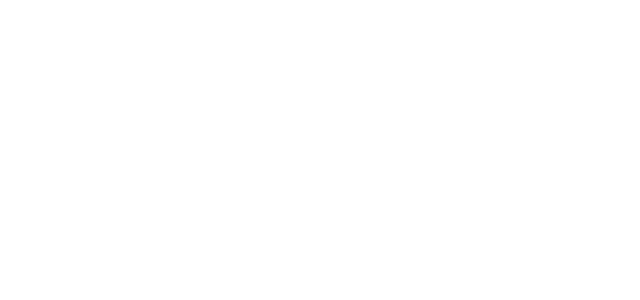
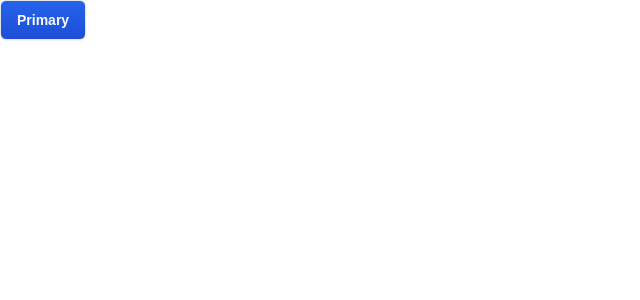
Before and after one commit to rizonkumar/jira, a Next.js app: page / in a window 1280 px wide. Shown: the top 300 px of the page, without its empty margins (0-640 px from the left). Built offline with nearby package versions, Linux system fonts and the light colour scheme.

Commit message:
fixed:eslint issue

```diff
--- a/src/app/page.tsx
+++ b/src/app/page.tsx
@@ -1,3 +1,9 @@
+import { Button } from "@/components/ui/button";
+
 export default function Home() {
-  return <></>;
+  return (
+    <>
+      <Button>Primary</Button>
+    </>
+  );
 }
--- a/src/components/ui/button.tsx
+++ b/src/components/ui/button.tsx
@@ -1,57 +1,60 @@
-import * as React from "react"
-import { Slot } from "@radix-ui/react-slot"
-import { cva, type VariantProps } from "class-variance-authority"
+import * as React from "react";
+import { Slot } from "@radix-ui/react-slot";
+import { cva, type VariantProps } from "class-variance-authority";
 
-import { cn } from "@/lib/utils"
+import { cn } from "@/lib/utils";
 
 const buttonVariants = cva(
-  "inline-flex items-center justify-center whitespace-nowrap rounded-md text-sm font-medium transition-colors focus-visible:outline-none focus-visible:ring-1 focus-visible:ring-ring disabled:pointer-events-none disabled:opacity-50",
+  "inline-flex items-center justify-center whitespace-nowrap rounded-md text-sm font-semibold transition-colors focus-visible:outline-none focus-visible:ring-1 focus-visible:ring-ring disabled:pointer-events-none disabled:bg-neutral-100 disabled:from-neutral-100 disabled:to-neutral-100 disabled:text-neutral-300 border border-netural-200 shadow-sm",
   {
     variants: {
       variant: {
-        default:
-          "bg-primary text-primary-foreground shadow hover:bg-primary/90",
+        primary:
+          "bg-gradient-to-b from-blue-600 to-blue-700 text-primary-foreground hover:from-blue-700 hover:to-blue-700",
         destructive:
-          "bg-destructive text-destructive-foreground shadow-sm hover:bg-destructive/90",
+          "bg-graident-tob from-amber-600 to-amber-700 text-destructive-foreground hover:from-amber-700 hover:to-amber-700",
         outline:
           "border border-input bg-background shadow-sm hover:bg-accent hover:text-accent-foreground",
-        secondary:
-          "bg-secondary text-secondary-foreground shadow-sm hover:bg-secondary/80",
-        ghost: "hover:bg-accent hover:text-accent-foreground",
-        link: "text-primary underline-offset-4 hover:underline",
+        secondary: "bg-white text-black hover:bg-neutral-100",
+        ghost:
+          "border-trasparent shadow-none hover:bg-accent hover:text-accent-foreground",
+        muted: "bg-neutral-200 text-neutral-600 hover:bg-neutral-200/80",
+        teritary:
+          "bg-blue-100 text-blue-600 border-transparent  hover:bg-blue-200 shadow-none",
       },
       size: {
-        default: "h-9 px-4 py-2",
-        sm: "h-8 rounded-md px-3 text-xs",
-        lg: "h-10 rounded-md px-8",
-        icon: "h-9 w-9",
+        default: "h-10 px-4 py-2",
+        sm: "h-8 rounded-md px-3",
+        xs: "h-7 rounded-md px-8",
+        lg: "h-12 rounded-md px-8",
+        icon: "h-8 w-8",
       },
     },
     defaultVariants: {
-      variant: "default",
+      variant: "primary",
       size: "default",
     },
   }
-)
+);
 
 export interface ButtonProps
   extends React.ButtonHTMLAttributes<HTMLButtonElement>,
     VariantProps<typeof buttonVariants> {
-  asChild?: boolean
+  asChild?: boolean;
 }
 
 const Button = React.forwardRef<HTMLButtonElement, ButtonProps>(
   ({ className, variant, size, asChild = false, ...props }, ref) => {
-    const Comp = asChild ? Slot : "button"
+    const Comp = asChild ? Slot : "button";
     return (
       <Comp
         className={cn(buttonVariants({ variant, size, className }))}
         ref={ref}
         {...props}
       />
-    )
+    );
   }
-)
-Button.displayName = "Button"
+);
+Button.displayName = "Button";
 
-export { Button, buttonVariants }
+export { Button, buttonVariants };
--- a/src/components/ui/calendar.tsx
+++ b/src/components/ui/calendar.tsx
@@ -60,8 +60,8 @@
         ...classNames,
       }}
       components={{
-        IconLeft: ({ ...props }) => <ChevronLeftIcon className="h-4 w-4" />,
-        IconRight: ({ ...props }) => <ChevronRightIcon className="h-4 w-4" />,
+        IconLeft: () => <ChevronLeftIcon className="h-4 w-4" />,
+        IconRight: () => <ChevronRightIcon className="h-4 w-4" />,
       }}
       {...props}
     />
--- a/src/components/ui/input.tsx
+++ b/src/components/ui/input.tsx
@@ -2,8 +2,7 @@
 
 import { cn } from "@/lib/utils"
 
-export interface InputProps
-  extends React.InputHTMLAttributes<HTMLInputElement> {}
+export type InputProps = React.InputHTMLAttributes<HTMLInputElement>
 
 const Input = React.forwardRef<HTMLInputElement, InputProps>(
   ({ className, type, ...props }, ref) => {
@@ -11,7 +10,7 @@
       <input
         type={type}
         className={cn(
-          "flex h-9 w-full rounded-md border border-input bg-transparent px-3 py-1 text-sm shadow-sm transition-colors file:border-0 file:bg-transparent file:text-sm file:font-medium file:text-foreground placeholder:text-muted-foreground focus-visible:outline-none focus-visible:ring-1 focus-visible:ring-ring disabled:cursor-not-allowed disabled:opacity-50",
+          "flex h-12 w-full rounded-md border border-input bg-transparent px-3 py-1 text-sm shadow-sm transition-colors file:border-0 file:bg-transparent file:text-sm file:font-medium file:text-foreground placeholder:text-muted-foreground focus-visible:outline-none focus-visible:ring-1 focus-visible:ring-ring disabled:cursor-not-allowed disabled:opacity-50",
           className
         )}
         ref={ref}
--- a/src/components/ui/select.tsx
+++ b/src/components/ui/select.tsx
@@ -24,7 +24,7 @@
   <SelectPrimitive.Trigger
     ref={ref}
     className={cn(
-      "flex h-9 w-full items-center justify-between whitespace-nowrap rounded-md border border-input bg-transparent px-3 py-2 text-sm shadow-sm ring-offset-background placeholder:text-muted-foreground focus:outline-none focus:ring-1 focus:ring-ring disabled:cursor-not-allowed disabled:opacity-50 [&>span]:line-clamp-1",
+      "flex h-12 w-full items-center justify-between whitespace-nowrap rounded-md border border-input bg-transparent px-3 py-2 text-sm shadow-sm ring-offset-background placeholder:text-muted-foreground focus:outline-none focus:ring-1 focus:ring-ring disabled:cursor-not-allowed disabled:opacity-50 [&>span]:line-clamp-1",
       className
     )}
     {...props}
--- a/src/components/ui/textarea.tsx
+++ b/src/components/ui/textarea.tsx
@@ -2,8 +2,7 @@
 
 import { cn } from "@/lib/utils"
 
-export interface TextareaProps
-  extends React.TextareaHTMLAttributes<HTMLTextAreaElement> {}
+export type TextareaProps = React.TextareaHTMLAttributes<HTMLTextAreaElement>
 
 const Textarea = React.forwardRef<HTMLTextAreaElement, TextareaProps>(
   ({ className, ...props }, ref) => {
```
Also changed, not shown: package.json (+5 -3 lines), 2 other files (tests, documents, lock files or other folders).
